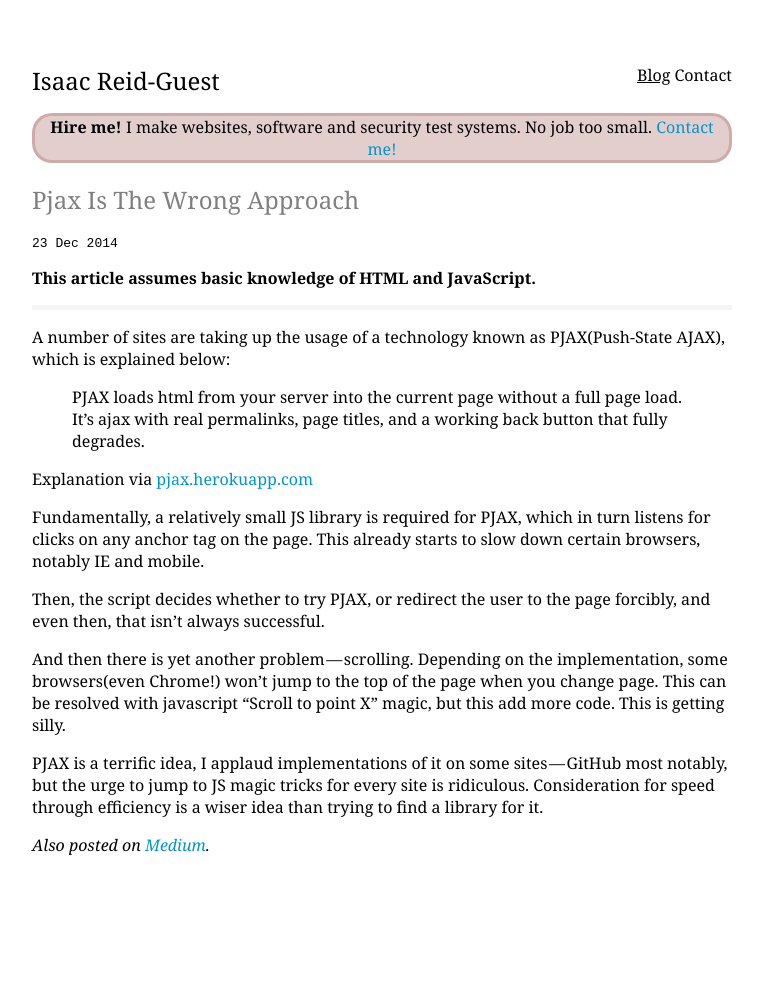
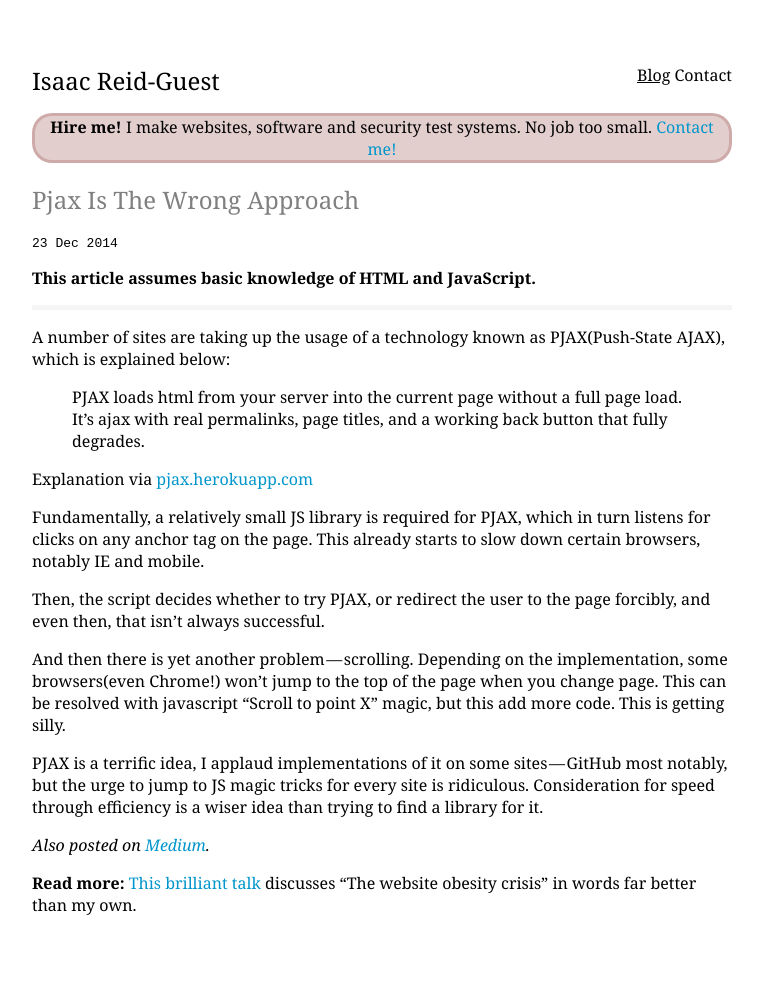
Before and after one commit to ir-g/ir-g.github.io, a Jekyll site: the page built from _posts/2014-12-23-PJAX-is-the-wrong-approach.md, in a window 1280 px wide. Shown: the whole page, without its empty margins (258-1021 px from the left). Built offline with Jekyll 4.4.1, drawn with Linux system fonts in a browser that asks for light colours; before the commit the page ends 926 px from its top, so only the background shows below that.

Commit message:
Update 2014-12-23-PJAX-is-the-wrong-approach.md

```diff
--- a/_posts/2014-12-23-PJAX-is-the-wrong-approach.md
+++ b/_posts/2014-12-23-PJAX-is-the-wrong-approach.md
@@ -23,3 +23,5 @@ And then there is yet another problem — scrolling. Depending on the implem
 PJAX is a terrific idea, I applaud implementations of it on some sites — GitHub most notably, but the urge to jump to JS magic tricks for every site is ridiculous. Consideration for speed through efficiency is a wiser idea than trying to find a library for it.
 
 *Also posted on [Medium](https://medium.com/@isaacreidguest/pjax-is-the-wrong-approach-817e31960fdc).*
+
+**Read more:** [This brilliant talk](http://idlewords.com/talks/website_obesity.htm) discusses "The website obesity crisis" in words far better than my own.
```
